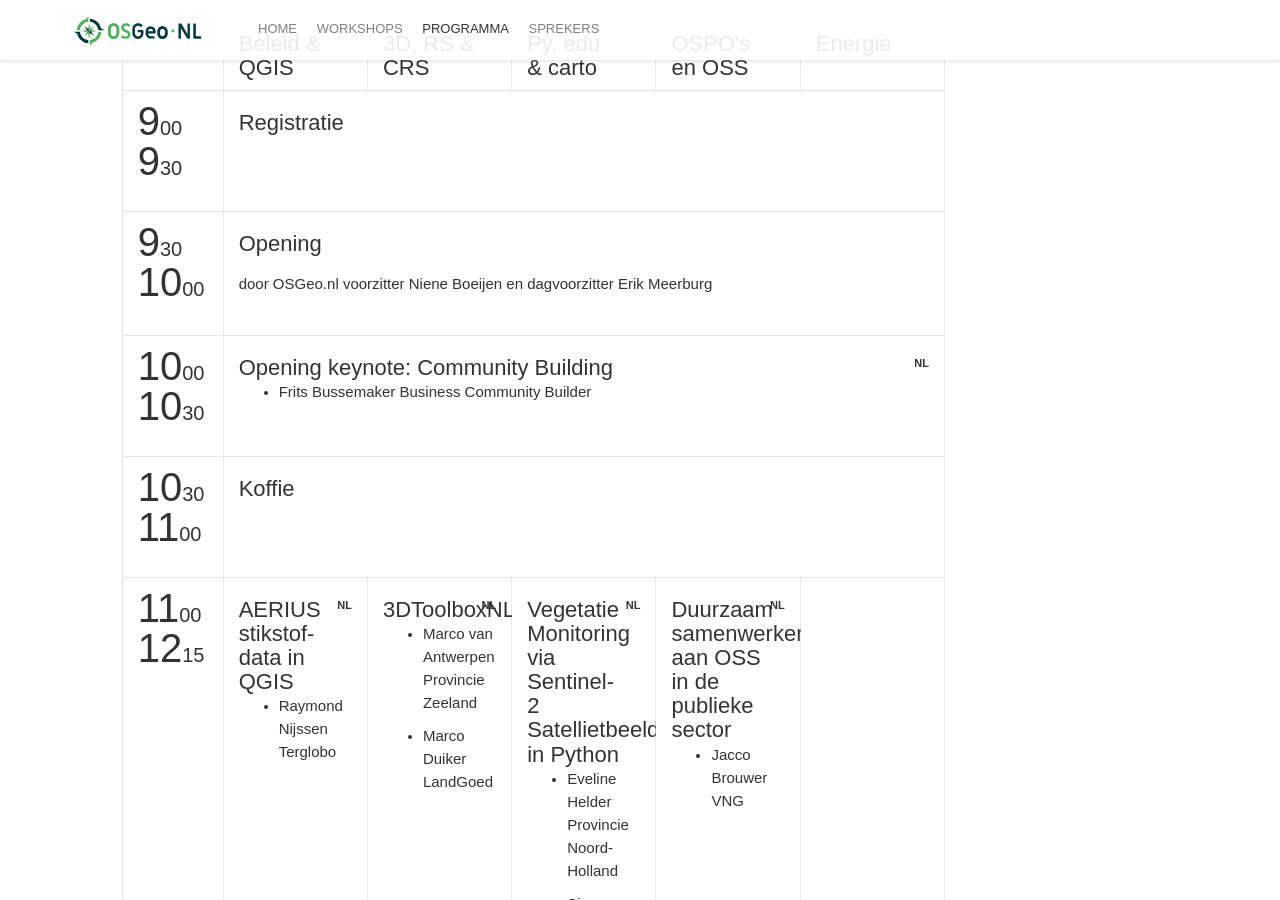
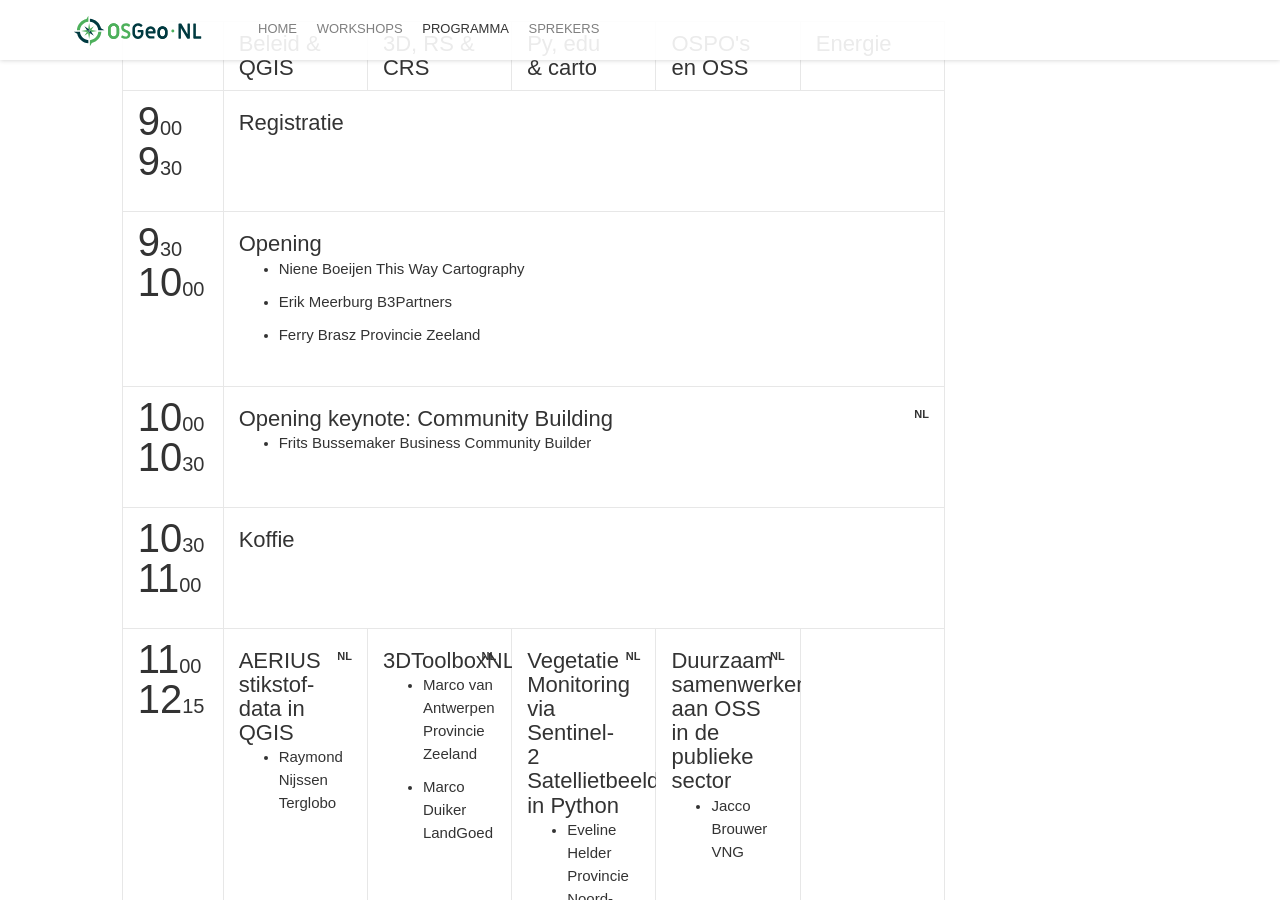
Before and after one commit to foss4gnl/2023.foss4g.nl, a Jekyll site: the page built from conference.html, in a window 1280 px wide and 900 px high, scrolled down 769 px. Built offline with Jekyll 4.4.1, drawn with Linux system fonts in a browser that asks for light colours; nearby versions of some CDN libraries; some web fonts are replaced; comment, search, counter and statistics services are not loaded.

Commit message:
Ferry toegevoegd

```diff
--- a/_data/sessions.yml
+++ b/_data/sessions.yml
@@ -15,9 +15,8 @@
 -
   id: 801
   title: "Opening"
-  description: "door OSGeo.nl voorzitter Niene Boeijen en dagvoorzitter Erik Meerburg"
-  speakers: [94,95]
-  service: true
+  description: "door OSGeo.nl voorzitter Niene Boeijen en dagvoorzitter Erik Meerburg <br />Welkomstwoord door Ferry Brasz, CIO van de Provincie Zeeland"
+  speakers: [94,95,96]
 -
   id: 802
   title: "Koffie"
```
Also changed, not shown: _data/speakers.yml (+9 -0 lines), img/people/ferry_brasz.jpeg (added).
